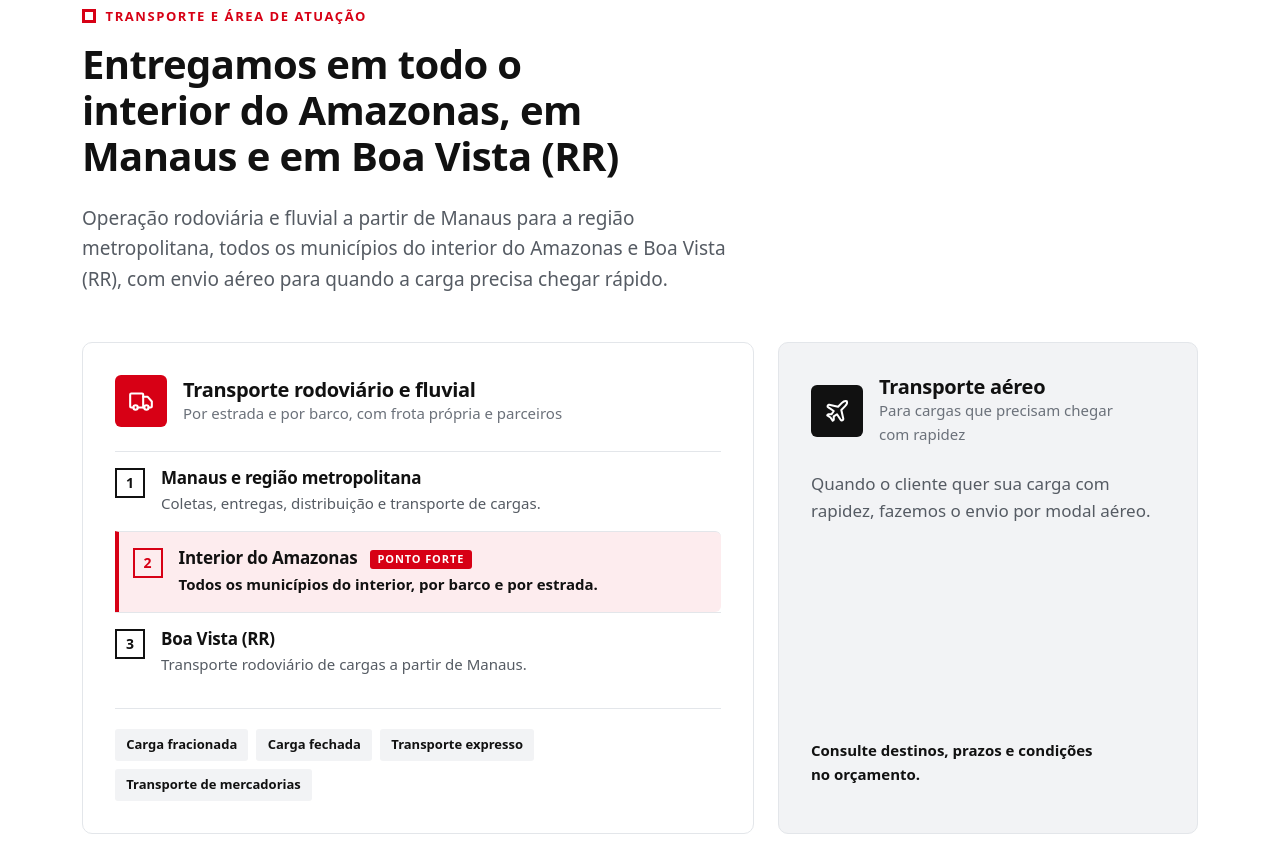
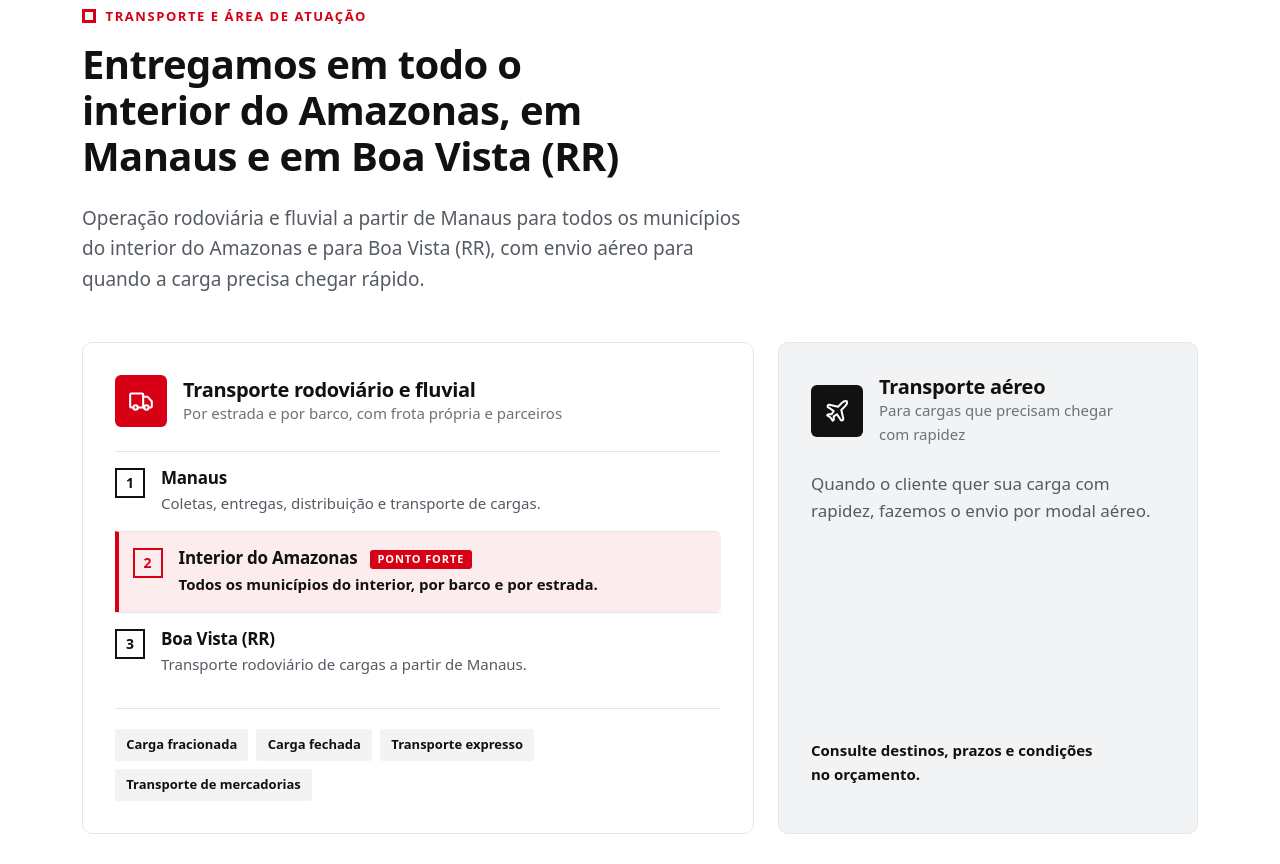
Before and after one commit to thaynarafucapi-eng/Landing-page-gps-log, an Astro site: page / in a window 1280 px wide. Shown: the part 1256-2120 px from the top of the page. Built offline with nearby package versions, Linux system fonts and the light colour scheme; Astro itself is replaced by a stand-in of ours; no server answers.

Commit message:
Remove 'região metropolitana' de todo o site
Dúvidas frequentes, área de atuação e rodapé passam a citar só Manaus, o interior
do Amazonas e Boa Vista (RR). Regenera site-publicado.

Co-Authored-By: Claude Sonnet 5.5 <noreply@anthropic.com>
Claude-Session: https://claude.ai/code/session_01DPvtxHWuojsqGehwsyoJ7q

```diff
--- a/src/components/Atuacao.astro
+++ b/src/components/Atuacao.astro
@@ -2,7 +2,7 @@
 import Icon from './Icon.astro';
 
 const terrestre = [
-  { title: 'Manaus e região metropolitana', text: 'Coletas, entregas, distribuição e transporte de cargas.' },
+  { title: 'Manaus', text: 'Coletas, entregas, distribuição e transporte de cargas.' },
   {
     title: 'Interior do Amazonas',
     text: 'Todos os municípios do interior, por barco e por estrada.',
@@ -20,8 +20,8 @@ const modalidades = ['Carga fracionada', 'Carga fechada', 'Transporte expresso',
       <p class="eyebrow">Transporte e área de atuação</p>
       <h2 id="atuacao-title">Entregamos em todo o interior do Amazonas, em Manaus e em Boa Vista (RR)</h2>
       <p class="lead">
-        Operação rodoviária e fluvial a partir de Manaus para a região metropolitana, todos os municípios do interior
-        do Amazonas e Boa Vista (RR), com envio aéreo para quando a carga precisa chegar rápido.
+        Operação rodoviária e fluvial a partir de Manaus para todos os municípios do interior do Amazonas e para
+        Boa Vista (RR), com envio aéreo para quando a carga precisa chegar rápido.
       </p>
     </div>
 
--- a/src/components/Faq.astro
+++ b/src/components/Faq.astro
@@ -9,7 +9,7 @@ import QuoteButton from './QuoteButton.astro';
 const faqs = [
   {
     q: 'Vocês entregam em todos os municípios do interior do Amazonas?',
-    a: 'Sim. A GPSLOG atende todos os municípios do interior do Amazonas, por barco e por estrada, além de Manaus, da região metropolitana e de Boa Vista (RR).',
+    a: 'Sim. A GPSLOG atende todos os municípios do interior do Amazonas, por barco e por estrada, além de Manaus e de Boa Vista (RR).',
   },
   {
     q: 'Vocês atendem pessoa física?',
--- a/src/config/site.ts
+++ b/src/config/site.ts
@@ -29,7 +29,7 @@ export const company = {
     close: 17,
   },
   serviceArea: [
-    'Manaus e região metropolitana',
+    'Manaus',
     'Interior do Amazonas',
     'Boa Vista (RR)',
   ],
```
Also changed, not shown: site-publicado/404.html (+1 -1 lines), site-publicado/index.html (+5 -5 lines), site-publicado/privacidade/index.html (+1 -1 lines).
